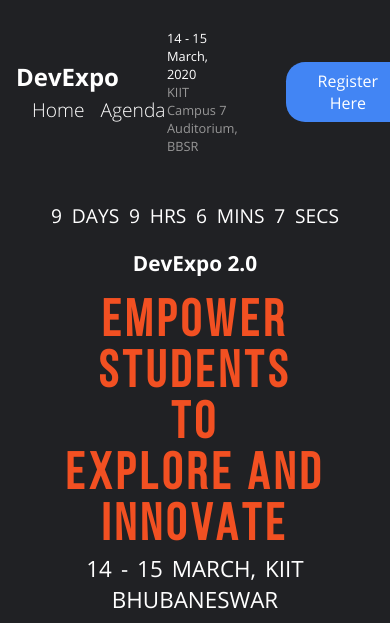
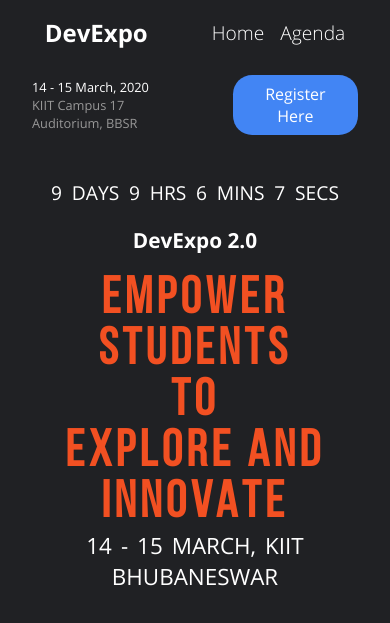
Before and after one commit to DSC-KIIT/DevExpo2020, a Gatsby site: page / in a window 390 px wide. Shown: the top 623 px of the page. Built offline with nearby package versions, Linux system fonts and the light colour scheme; Gatsby itself is replaced by a stand-in of ours.

Commit message:
added basic mobile compatibility in header

```diff
--- a/src/components/Home/Header/header.css
+++ b/src/components/Home/Header/header.css
@@ -21,6 +21,7 @@
     background-color: #202124;
     color: white;
     display: flex;
+    flex-wrap: wrap;
     align-items: center;
     justify-content: space-around;
 }
@@ -93,3 +94,13 @@
     color: white;
     text-decoration: none;
 }
+
+@media screen and (max-width: 800px) {
+    .venue-button-container {
+        align-items: center;
+        justify-content: center;
+        margin-left: 1rem;
+        margin-right: 1rem;
+        margin-top: 1rem;
+    }
+}
--- a/src/components/Home/Header/header.js
+++ b/src/components/Home/Header/header.js
@@ -17,7 +17,7 @@
             <div className="venue-text">
                 <p>
                     14 - 15 March, 2020<br></br>
-                    <span>KIIT Campus 7 Auditorium, BBSR</span>
+                    <span>KIIT Campus 17 Auditorium, BBSR</span>
                 </p>
             </div>
 
```
